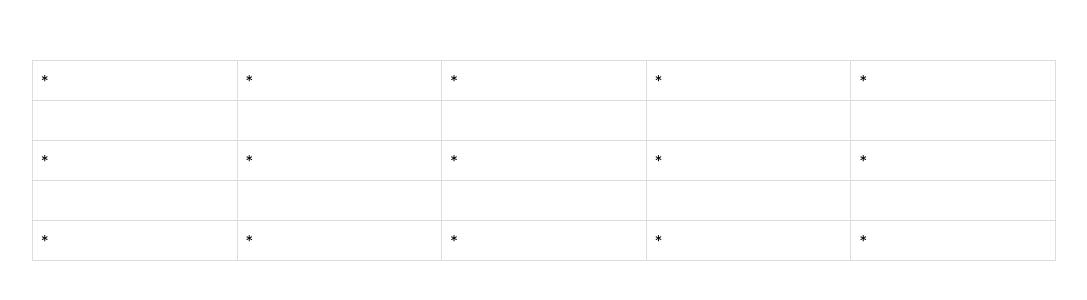
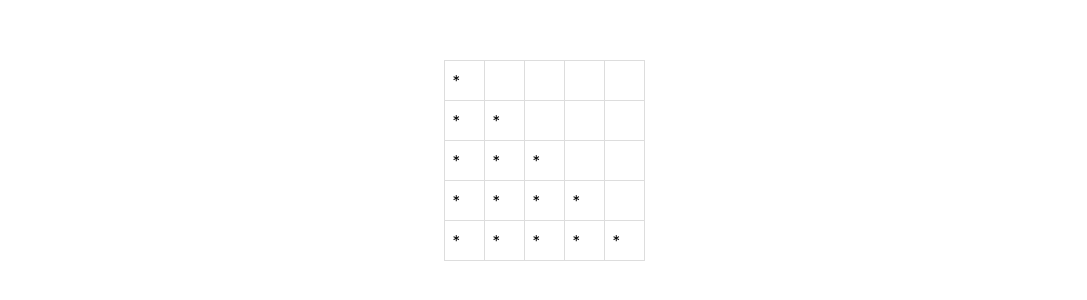
Before and after one commit to AlsefterDayi/texnoerajs, a plain HTML site: page index.html in a window 1280 px wide. Shown: the whole page, without its empty margins (96-1183 px from the left). Drawn offline with Linux system fonts and the light colour scheme.

Commit message:
ulduzlar

```diff
--- a/assets/js/main.js
+++ b/assets/js/main.js
@@ -7,7 +7,9 @@ const showTable = (rows, cols) => {
   for (let i = 0; i < rows; i++) {
     let tr = document.createElement("tr");
     for (let j = 0; j < cols; j++) {
-      if (i % 2 === 0) {
+      console.log(i, j);
+
+      if (i - j >= 0) {
         td = `<td>*</td>`;
       } else {
         td = `<td></td>`;
--- a/index.html
+++ b/index.html
@@ -14,7 +14,6 @@
 </head>
 <style>
     table {
-        width: 80%;
         border-collapse: collapse;
         margin: 20px auto;
     }
@@ -25,6 +24,7 @@
         text-align: left;
         border: 1px solid #ddd;
         height: 40px;
+        width: 40px;
     }
 </style>
 
```
